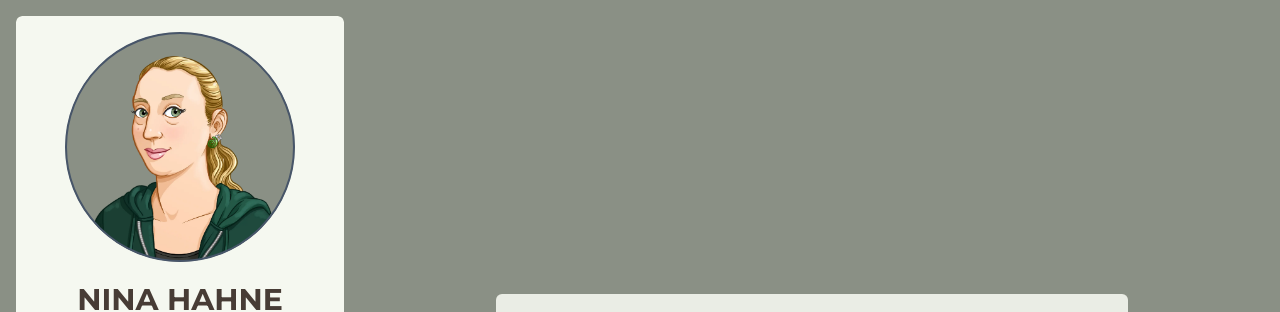
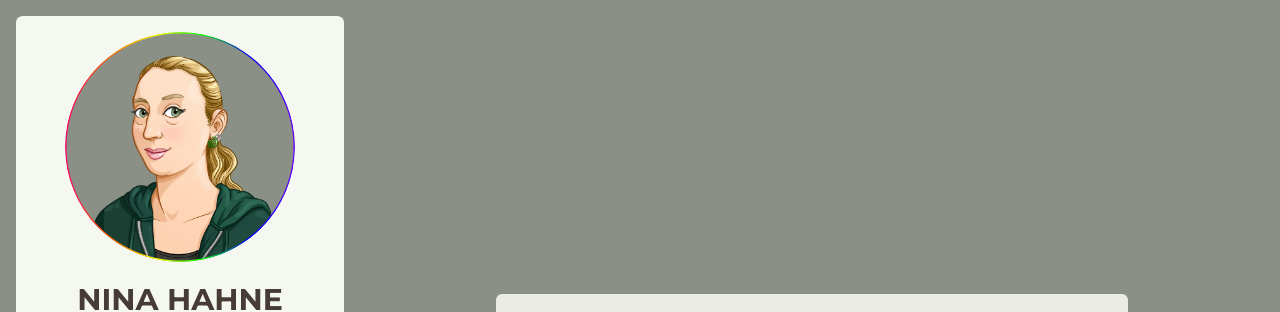
Before and after one commit to NinaHahne/ninahahne-portfolio-sveltekit, a SvelteKit app: page / in a window 1280 px wide. Shown: the top 312 px of the page. Built offline with nearby package versions, Linux system fonts and the light colour scheme.

Commit message:
🌸 add surprise cherry blossom animation on WindowFrame click

```diff
--- a/src/lib/components/WindowFrame.svelte
+++ b/src/lib/components/WindowFrame.svelte
@@ -1,3 +1,34 @@
-<div
-  class="window-frame absolute left-1/2 top-8 z-10 h-[230px] w-[230px] -translate-x-1/2 rounded-full border-2 border-slate-600 md:fixed md:left-[65px] md:translate-x-0"
-></div>
+<script lang="ts">
+  let rotating = $state<boolean>(false);
+  let { onsurprise } = $props();
+  let windowFrame: HTMLButtonElement;
+
+  const triggerSurprise = () => {
+    console.log('clicked to trigger surprise');
+    // onsurprise?.({ rotating }); // Callback with the current state of 'rotating'
+    onsurprise?.();
+  };
+</script>
+
+<button
+  bind:this={windowFrame}
+  class="window-frame absolute left-1/2 top-8 z-10 h-[230px] w-[230px] -translate-x-1/2 rounded-full transition-transform duration-1000 hover:cursor-pointer md:fixed md:left-[65px] md:translate-x-0"
+  class:rotating
+  class:rotate-[360deg]={rotating}
+  onmouseover={() => (rotating = true)}
+  onfocus={() => (rotating = true)}
+  onmouseout={() => (rotating = false)}
+  onblur={() => (rotating = false)}
+  aria-label="click for a surprise"
+  onclick={triggerSurprise}
+></button>
+
+<style>
+  .window-frame {
+    background-image: linear-gradient(to right, #ff0066, #ff6600, #ffff00, #00ff00, #0000ff, #6600ff);
+    mask-composite: exclude;
+    -webkit-mask-composite: destination-out;
+    mask-image: radial-gradient(circle at center 115px, transparent 113px, black 114px);
+    -webkit-mask-image: radial-gradient(circle at center 115px, transparent 113px, black 114px);
+  }
+</style>
--- a/src/routes/+layout.svelte
+++ b/src/routes/+layout.svelte
@@ -6,6 +6,27 @@
   import WindowFrame from '$lib/components/WindowFrame.svelte';
 
   let { children } = $props();
+
+  let surpriseEmojis = $state<Array<{ id: number; left: string; duration: number }>>([]);
+  let surpriseEmojiId = 0;
+
+  // Callback from WindowFrame with the current state of 'rotating':
+  // const handleSurprise = ({ rotating }: { rotating: boolean }) => {
+  //   console.log('surprise from WindowFrame:', rotating);
+  // };
+  const handleSurprise = () => {
+    // console.log('🎉 Surprise triggered from WindowFrame!');
+    // TODO: replace this random surprise with a proper one:
+    const id = surpriseEmojiId++;
+    const left = `${Math.random() * 80 + 10}%`;
+    const duration = Math.random() * 2 + 3; // zwischen 3-5s
+
+    surpriseEmojis = [...surpriseEmojis, { id, left, duration }];
+
+    setTimeout(() => {
+      surpriseEmojis = surpriseEmojis.filter((u) => u.id !== id); //
+    }, duration * 1000);
+  };
 </script>
 
 <svelte:head>
@@ -20,9 +41,22 @@
 </header> -->
 
 <main class="relative md:ml-[360px]">
+  <section id="effects" class="pointer-events-none fixed left-0 top-0 h-lvh w-full overflow-hidden">
+    {#each surpriseEmojis as surpriseEmoji (surpriseEmoji.id)}
+      <div
+        class="surpriseEmoji"
+        style="
+        left: {surpriseEmoji.left};
+        animation-duration: {surpriseEmoji.duration}s;
+      "
+      >
+        🌸
+      </div>
+    {/each}
+  </section>
   <HeroImage />
   <SidebarLeft />
-  <WindowFrame />
+  <WindowFrame onsurprise={handleSurprise} />
   {@render children()}
 </main>
 
@@ -37,6 +71,38 @@
 </footer>
 
 <style>
+  .surpriseEmoji {
+    position: absolute;
+    top: 100%;
+    font-size: 2.5rem;
+    animation:
+      fly-up 1s ease-out forwards,
+      hue-spin 1s linear forwards;
+    text-shadow: 0 0 8px deeppink;
+  }
+
+  @keyframes fly-up {
+    0% {
+      transform: translateY(0) rotate(0deg);
+      /* opacity: 0; */
+    }
+    20% {
+      opacity: 1;
+    }
+    100% {
+      transform: translateY(-110vh) rotate(720deg);
+      /* opacity: 0; */
+    }
+  }
+
+  @keyframes hue-spin {
+    0% {
+      filter: hue-rotate(0deg);
+    }
+    100% {
+      filter: hue-rotate(360deg);
+    }
+  }
   footer div {
     color: rgb(71, 60, 53);
     background-color: rgba(245, 248, 240, 0.9);
```
